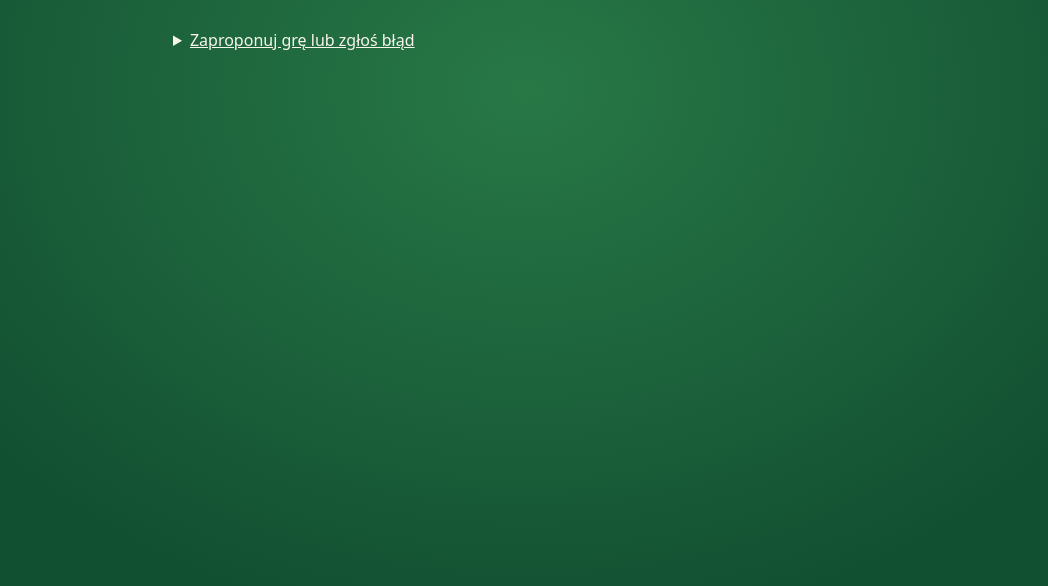
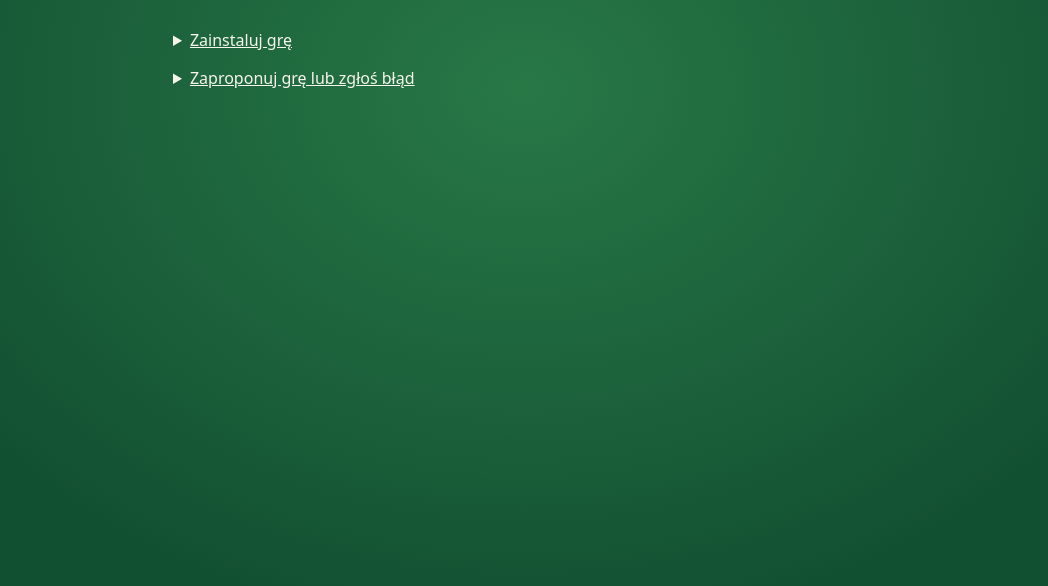
Before and after one commit to walczynskir/games-chest, a plain HTML site: page index.html in a window 1280 px wide. Shown: the part 214-800 px from the top of the page, without its empty margins (115-1163 px from the left). Drawn offline with Linux system fonts and the light colour scheme.

Commit message:
Guide players to install games from Games Chest

```diff
--- a/catalog.css
+++ b/catalog.css
@@ -73,3 +73,7 @@ button, select, input, textarea {
 button { margin-top: .75rem; cursor: pointer; }
 :focus-visible { outline: 2px solid var(--paper); outline-offset: 3px; }
 .sr-only { position: absolute; width: 1px; height: 1px; clip-path: inset(50%); overflow: hidden; }
+
+#install-steps { max-width: 36rem; }
+#install-links { display: flex; flex-wrap: wrap; gap: .25rem 1rem; padding: 0; list-style: none; }
+#install-links a { display: inline-block; padding-block: .4rem; color: inherit; }
--- a/catalog.js
+++ b/catalog.js
@@ -12,6 +12,22 @@
     it: ['Suggerisci un gioco o segnala un problema', 'Otto assi'],
     uk: ['Запропонуй гру або повідом про проблему', 'Вісім тузів']
   };
+  const installCopy = {
+    pl: ['Zainstaluj grę', 'Otwórz grę z listy. W Chrome lub Edge wybierz w menu opcję instalacji aplikacji (na Androidzie może być pod „Dodaj do ekranu głównego”). W Safari na iPhonie wybierz „Udostępnij” → „Do ekranu początkowego”, a na Macu „Dodaj do Docka”.'],
+    en: ['Install a game', 'Open a game from the list. In Chrome or Edge, use the install option in the browser menu (on Android it may be under “Add to Home screen”). In Safari on iPhone, choose Share → Add to Home Screen. On Mac, choose Add to Dock.'],
+    es: ['Instalar un juego', 'Abre un juego de la lista. En Chrome o Edge, usa la opción de instalar del menú (en Android puede estar en «Añadir a pantalla de inicio»). En Safari para iPhone, elige Compartir → Añadir a pantalla de inicio. En Mac, elige Añadir al Dock.'],
+    de: ['Spiel installieren', 'Öffne ein Spiel aus der Liste. Wähle in Chrome oder Edge im Menü die Installationsoption (unter Android eventuell unter „Zum Startbildschirm hinzufügen“). In Safari auf dem iPhone wähle Teilen → Zum Home-Bildschirm. Auf dem Mac wähle Zum Dock hinzufügen.'],
+    'zh-Hans': ['安装游戏', '从列表中打开游戏。在 Chrome 或 Edge 的菜单中选择安装（Android 上可能位于“添加到主屏幕”下）。在 iPhone 的 Safari 中选择“分享”→“添加到主屏幕”。在 Mac 上选择“添加到程序坞”。'],
+    hi: ['गेम इंस्टॉल करें', 'सूची से गेम खोलें। Chrome या Edge के मेनू में इंस्टॉल का विकल्प चुनें (Android पर यह “होम स्क्रीन में जोड़ें” में हो सकता है)। iPhone पर Safari में शेयर → होम स्क्रीन में जोड़ें चुनें। Mac पर Dock में जोड़ें चुनें।'],
+    fr: ['Installer un jeu', 'Ouvrez un jeu de la liste. Dans Chrome ou Edge, utilisez l’option d’installation du menu (sur Android, elle peut se trouver sous « Ajouter à l’écran d’accueil »). Sur iPhone dans Safari, choisissez Partager → Sur l’écran d’accueil. Sur Mac, choisissez Ajouter au Dock.'],
+    ar: ['تثبيت لعبة', 'افتح لعبة من القائمة. في Chrome أو Edge، اختر التثبيت من القائمة (قد يكون ضمن «إضافة إلى الشاشة الرئيسية» على Android). في Safari على iPhone، اختر مشاركة ثم إضافة إلى الشاشة الرئيسية. على Mac، اختر إضافة إلى Dock.'],
+    it: ['Installa un gioco', 'Apri un gioco dall’elenco. In Chrome o Edge, usa l’opzione di installazione nel menu (su Android potrebbe essere in «Aggiungi a schermata Home»). In Safari su iPhone, scegli Condividi → Aggiungi alla schermata Home. Sul Mac, scegli Aggiungi al Dock.'],
+    uk: ['Установити гру', 'Відкрийте гру зі списку. У Chrome або Edge виберіть установлення в меню (на Android ця опція може бути в пункті «Додати на головний екран»). У Safari на iPhone виберіть «Поділитися» → «На початковий екран». На Mac виберіть «Додати на панель Dock».']
+  };
+  const installPanel = document.querySelector('#install-games');
+  const installLinks = document.querySelector('#install-links');
+  const gameLinks = [...document.querySelectorAll('#all-games .game')];
+  const installDestinations = gameLinks.map(game => game.href);
   const language = document.querySelector('#language');
   const form = document.querySelector('#game-feedback');
   const formCopy = [...form.parentElement.querySelectorAll('[data-en]')]
@@ -34,10 +50,24 @@
       element.lang = value === 'pl' || catalog[english] ? value : 'en';
     }
     for (const label of document.querySelectorAll('[data-umami-event-game="eight-aces"] span')) label.textContent = aces;
+    const [installTitle, installSteps] = installCopy[value];
+    installPanel.querySelector('summary').textContent = installTitle;
+    document.querySelector('#install-steps').textContent = installSteps;
+    for (const [index, link] of installLinks.querySelectorAll('a').entries()) {
+      link.textContent = gameLinks[index].querySelector('span').textContent;
+    }
   }
   language.replaceChildren(...languages.map(value => new Option(names[value], value)));
   const savedLanguage = read('games-chest-language', 'pl');
   language.value = languages.includes(savedLanguage) ? savedLanguage : 'pl';
+  for (const url of installDestinations) {
+    const item = document.createElement('li');
+    const link = document.createElement('a');
+    link.href = url;
+    item.append(link);
+    installLinks.append(item);
+  }
+  installPanel.hidden = false;
   applyLanguage(language.value);
   language.addEventListener('change', () => {
     save('games-chest-language', language.value);
--- a/index.html
+++ b/index.html
@@ -5,10 +5,10 @@
 <meta name="viewport" content="width=device-width,initial-scale=1">
 <meta name="description" content="Games Chest. Klasyczne gry i łamigłówki na krótką przerwę.">
 <title>Games Chest</title>
-<link rel="stylesheet" href="catalog.css?v=7">
+<link rel="stylesheet" href="catalog.css?v=8">
 <script defer src="https://cloud.umami.is/script.js" data-website-id="a4d24ffd-fa55-44e7-8c3b-dc5a5e42a2f2"></script>
 <script defer src="game-locales.js"></script>
-<script defer src="catalog.js?v=7"></script>
+<script defer src="catalog.js?v=8"></script>
 <script defer src="recent-games.js"></script>
 </head>
 <body>
@@ -24,6 +24,11 @@
 </div>
 </main>
 <footer>
+<details id="install-games" hidden>
+<summary>Zainstaluj grę</summary>
+<p id="install-steps">Otwórz grę z poniższej listy i wybierz opcję instalacji w menu przeglądarki.</p>
+<ul id="install-links"></ul>
+</details>
 <details class="suggestion">
 <summary data-copy="feedback">Zaproponuj grę lub zgłoś błąd</summary>
 <p id="feedback-title" data-en="Suggest a new game and include a link to the rules or paste the instructions if you have them. For bugs, describe what you did just before the issue appeared.">Proponujesz nową grę? Jeśli możesz, dodaj link do zasad lub wklej instrukcję. Zgłaszasz błąd? Opisz, co zrobiłeś tuż przed jego wystąpieniem.</p>
--- a/version.json
+++ b/version.json
@@ -1,3 +1,3 @@
 {
-  "version": "1.0.1"
+  "version": "1.1.0"
 }
```
Also changed, not shown: 2 other files.
